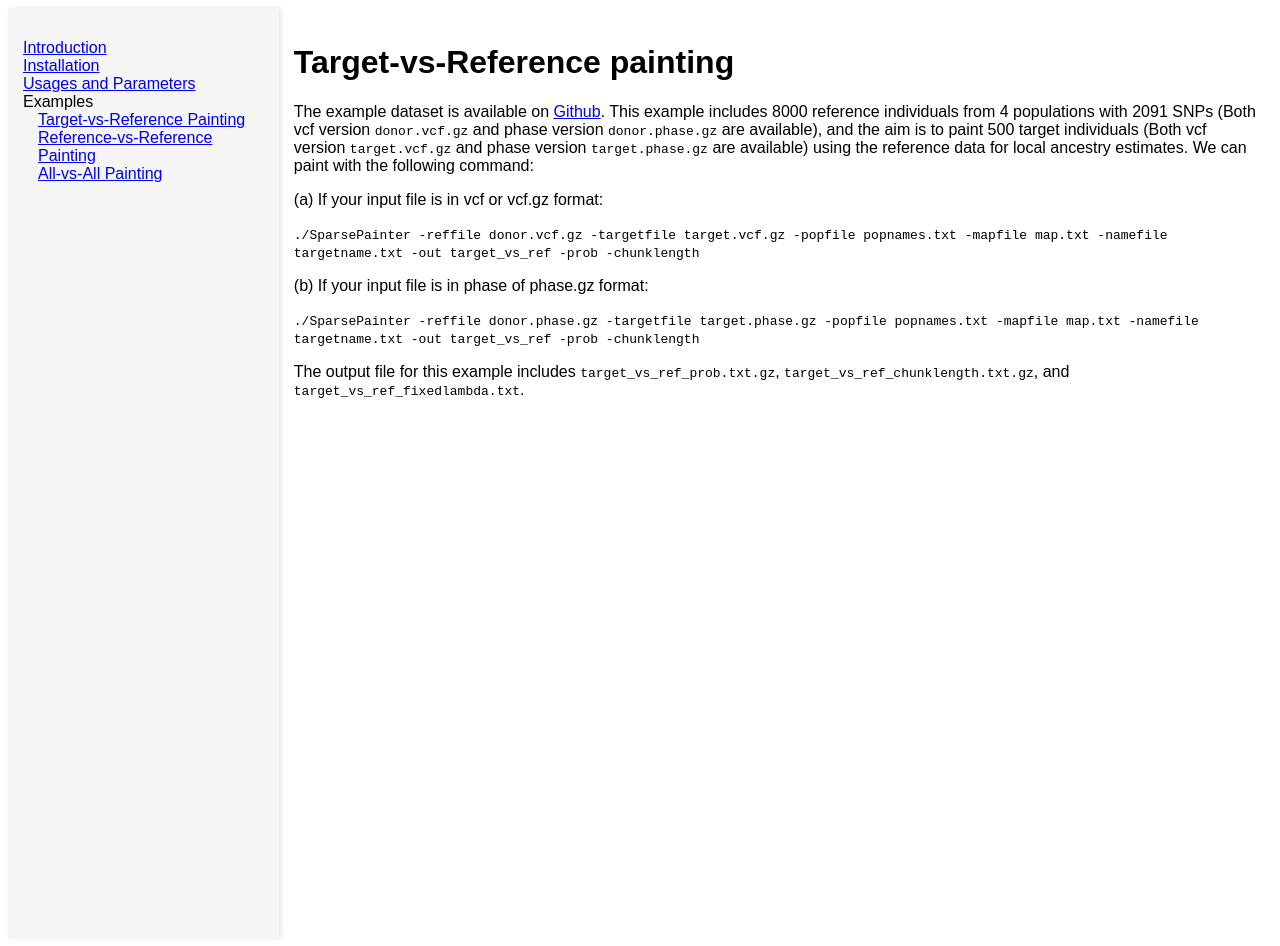
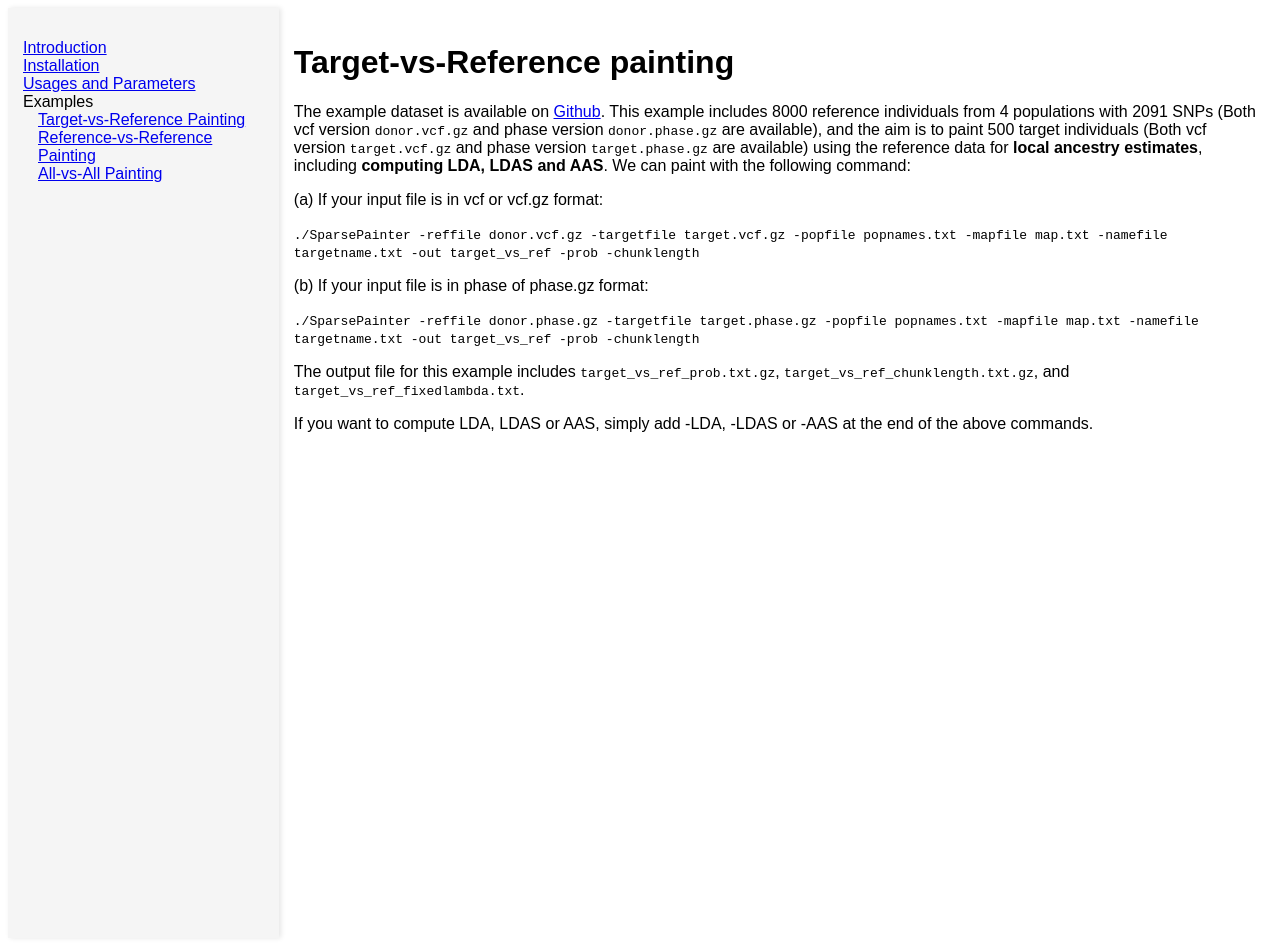
Before and after one commit to SparsePainter/SparsePainter.github.io, a Jekyll site: the page built from example/Target-vs-Reference-painting.md, in a window 1280 px wide. Built offline with Jekyll 4.4.1, drawn with Linux system fonts in a browser that asks for light colours.

Commit message:
Update Target-vs-Reference-painting.md

```diff
--- a/example/Target-vs-Reference-painting.md
+++ b/example/Target-vs-Reference-painting.md
@@ -4,7 +4,7 @@ title: Target-vs-Reference painting
 ---
 
 # Target-vs-Reference painting
-The example dataset is available on [Github](https://github.com/YaolingYang/SparsePainter/example). This example includes 8000 reference individuals from 4 populations with 2091 SNPs (Both vcf version ``donor.vcf.gz`` and phase version ``donor.phase.gz`` are available), and the aim is to paint 500 target individuals (Both vcf version ``target.vcf.gz`` and phase version ``target.phase.gz`` are available) using the reference data for local ancestry estimates. We can paint with the following command:
+The example dataset is available on [Github](https://github.com/YaolingYang/SparsePainter/example). This example includes 8000 reference individuals from 4 populations with 2091 SNPs (Both vcf version ``donor.vcf.gz`` and phase version ``donor.phase.gz`` are available), and the aim is to paint 500 target individuals (Both vcf version ``target.vcf.gz`` and phase version ``target.phase.gz`` are available) using the reference data for **local ancestry estimates**, including **computing LDA, LDAS and AAS**. We can paint with the following command:
 
 (a) If your input file is in vcf or vcf.gz format:
 
@@ -19,3 +19,5 @@ The example dataset is available on [Github](https://github.com/YaolingYang/Spar
 ``
 
 The output file for this example includes ``target_vs_ref_prob.txt.gz``, ``target_vs_ref_chunklength.txt.gz``, and ``target_vs_ref_fixedlambda.txt``.
+
+If you want to compute LDA, LDAS or AAS, simply add -LDA, -LDAS or -AAS at the end of the above commands.
```
